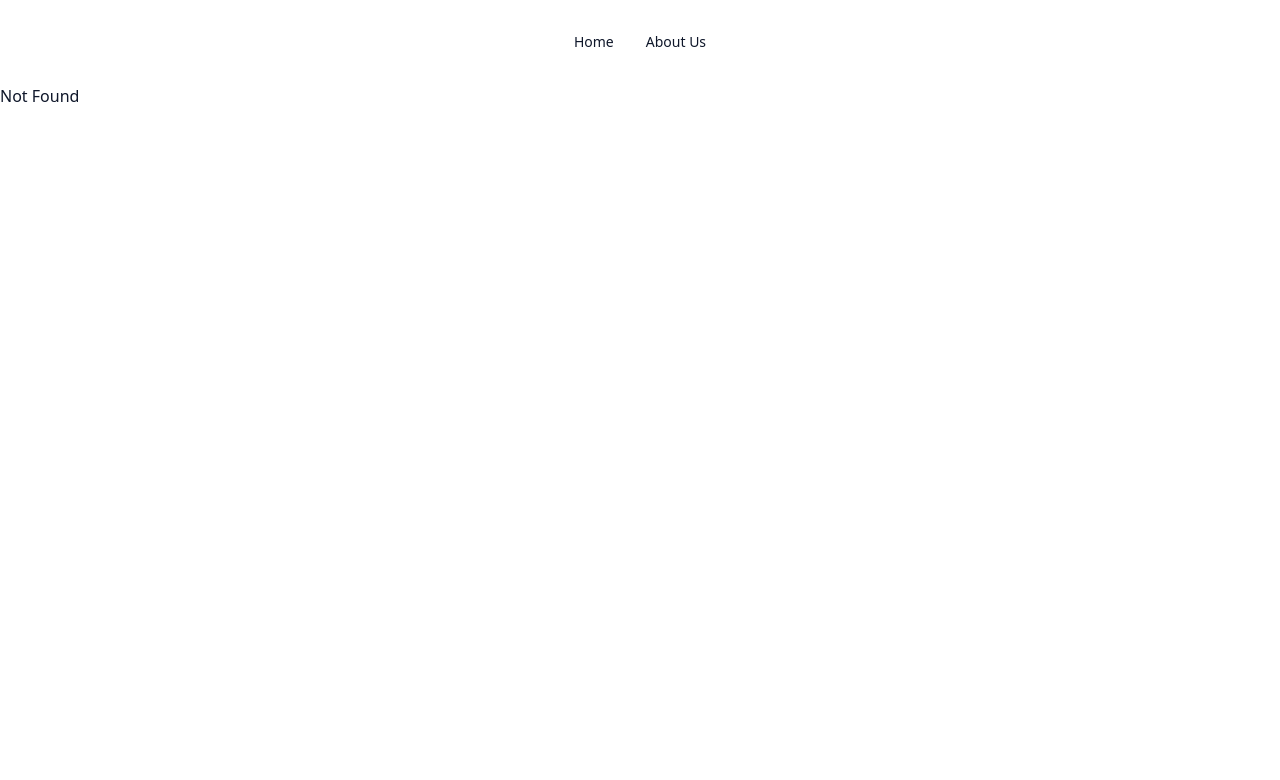
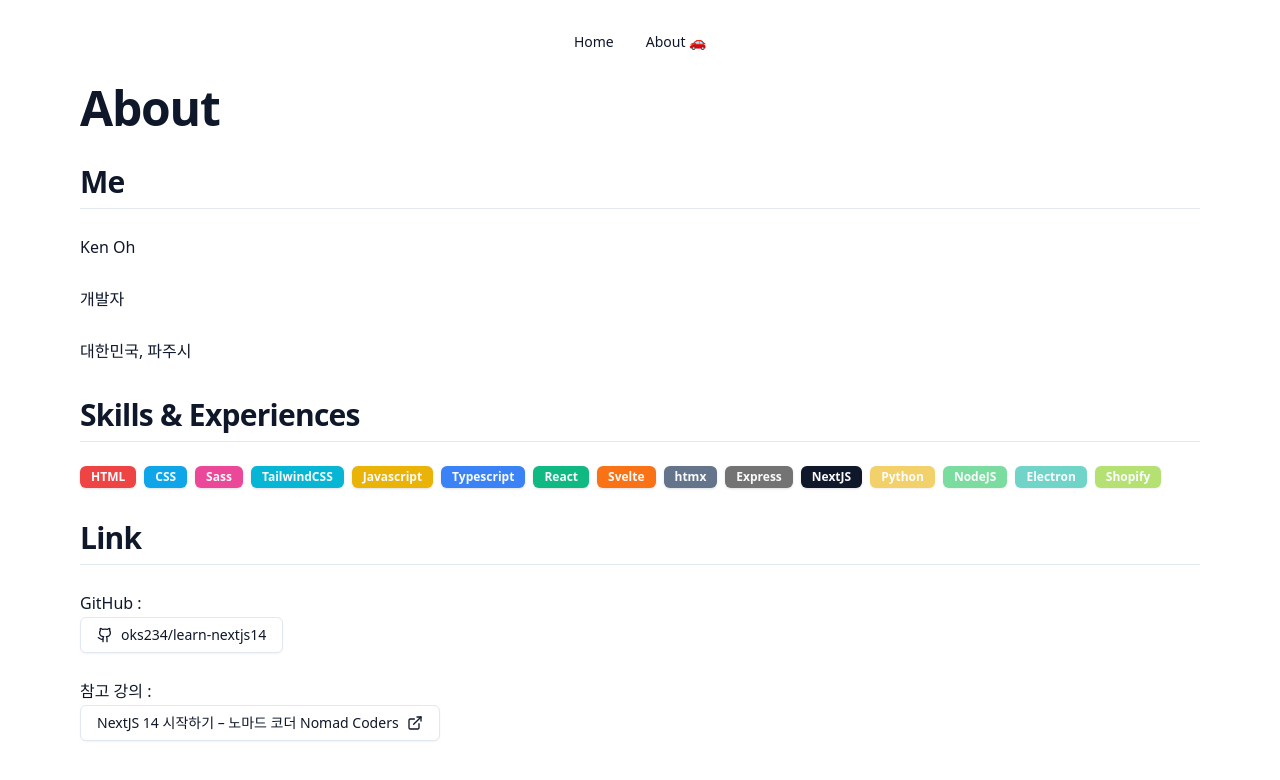
Before and after one commit to oks234/learn-nextjs14, a Next.js app: page /about in a window 1280 px wide. Before the commit this address had no page. Shown: the top 780 px of the page. Built offline with nearby package versions, Linux system fonts and the light colour scheme.

Commit message:
Update skills

```diff
--- a/app/about-us/page.tsx
+++ /dev/null
@@ -1,9 +0,0 @@
-export const metadata = {
-  title: "About us",
-};
-
-export default function AboutUs() {
-  return <div className="container">
-    <h1>About us</h1>
-  </div>;
-}
--- /dev/null
+++ b/app/about/page.tsx
@@ -0,0 +1,52 @@
+import { Github } from "lucide-react";
+import ExternalLink from "@/components/external-link";
+import {
+  TypographyH1,
+  TypographyH2,
+  TypographyP,
+} from "@/components/ui/typography";
+import Skills from "@/components/skills";
+
+export const metadata = {
+  title: "About",
+};
+
+export default function About() {
+  return (
+    <div className="container flex flex-col gap-8">
+      <TypographyH1>About</TypographyH1>
+      <div className="flex flex-col">
+        <TypographyH2>Me</TypographyH2>
+        <TypographyP>Ken Oh</TypographyP>
+        <TypographyP>개발자</TypographyP>
+        <TypographyP>대한민국, 파주시</TypographyP>
+      </div>
+      <div className="flex flex-col">
+        <TypographyH2>Skills & Experiences</TypographyH2>
+        <TypographyP className="flex flex-wrap gap-2">
+          <Skills />
+        </TypographyP>
+      </div>
+      <div className="flex flex-col">
+        <TypographyH2>Link</TypographyH2>
+        <TypographyP>
+          GitHub :
+          <br />
+          <ExternalLink
+            href={"https://github.com/oks234/learn-nextjs14"}
+            noIcon={true}
+          >
+            <Github /> oks234/learn-nextjs14
+          </ExternalLink>
+        </TypographyP>
+        <TypographyP>
+          참고 강의 :
+          <br />
+          <ExternalLink href={"https://nomadcoders.co/nextjs-for-beginners"}>
+            NextJS 14 시작하기 – 노마드 코더 Nomad Coders
+          </ExternalLink>
+        </TypographyP>
+      </div>
+    </div>
+  );
+}
--- a/app/constants.ts
+++ b/app/constants.ts
@@ -1 +1,69 @@
+import colors from "tailwindcss/colors";
+
 export const API_URL = "https://nomad-movies.nomadcoders.workers.dev/movies";
+export const SKILLS = [
+  {
+    skill: "HTML",
+    color: { default: colors.red["500"], hover: colors.red["600"] },
+  },
+  {
+    skill: "CSS",
+    color: { default: colors.sky["500"], hover: colors.sky["600"] },
+  },
+  {
+    skill: "Sass",
+    color: { default: colors.pink["500"], hover: colors.pink["600"] },
+  },
+  {
+    skill: "TailwindCSS",
+    color: { default: colors.cyan["500"], hover: colors.cyan["600"] },
+  },
+  {
+    skill: "Javascript",
+    color: { default: colors.yellow["500"], hover: colors.yellow["600"] },
+  },
+  {
+    skill: "Typescript",
+    color: { default: colors.blue["500"], hover: colors.blue["600"] },
+  },
+  {
+    skill: "React",
+    color: { default: colors.emerald["500"], hover: colors.emerald["600"] },
+  },
+  {
+    skill: "Svelte",
+    color: { default: colors.orange["500"], hover: colors.orange["600"] },
+  },
+  {
+    skill: "htmx",
+    color: { default: colors.slate["500"], hover: colors.slate["600"] },
+  },
+  {
+    skill: "Express",
+    color: { default: colors.neutral["500"], hover: colors.neutral["600"] },
+  },
+  {
+    skill: "NextJS",
+    color: { default: "", hover: "" },
+  },
+  {
+    skill: "Python",
+    color: { default: colors.yellow["500"], hover: colors.yellow["600"] },
+    level: "low",
+  },
+  {
+    skill: "NodeJS",
+    color: { default: colors.green["500"], hover: colors.green["600"] },
+    level: "low",
+  },
+  {
+    skill: "Electron",
+    color: { default: colors.teal["500"], hover: colors.teal["600"] },
+    level: "low",
+  },
+  {
+    skill: "Shopify",
+    color: { default: colors.lime["500"], hover: colors.lime["600"] },
+    level: "low",
+  },
+];
--- a/components/external-link.tsx
+++ b/components/external-link.tsx
@@ -1,5 +1,5 @@
 import { ExternalLinkIcon } from "lucide-react";
-import { Button } from "./ui/button";
+import { Button } from "@/components/ui/button";
 
 interface IExternalLinkProps {
   href: string;
--- a/components/navigation.tsx
+++ b/components/navigation.tsx
@@ -17,9 +17,9 @@
         <li>
           <Link
             className={buttonVariants({ variant: "link" })}
-            href="/about-us"
+            href="/about"
           >
-            About Us {path === "/about-us" && "🚗"}
+            About {path === "/about" && "🚗"}
           </Link>
         </li>
       </ul>
--- /dev/null
+++ b/components/skills.tsx
@@ -0,0 +1,42 @@
+import { SKILLS } from "@/app/constants";
+import { badgeVariants } from "./ui/badge";
+import { CSSProperties } from "react";
+
+export default function Skills() {
+  return (
+    <>
+      {SKILLS.map(({ skill, color, level }) => (
+        <Skill
+          key={skill}
+          skill={skill}
+          color={color}
+          level={level || "default"}
+        />
+      ))}
+    </>
+  );
+}
+
+function Skill({
+  skill,
+  color,
+  level,
+}: {
+  skill: string;
+  color: { default: string; hover: string };
+  level: string;
+}) {
+  const styles: CSSProperties = {};
+  color.default && (styles.backgroundColor = color.default);
+  level === "low" && (styles.opacity = 0.6);
+
+  return (
+    <span
+      key={skill}
+      className={badgeVariants({ variant: "default" })}
+      style={styles}
+    >
+      {skill}
+    </span>
+  );
+}
--- /dev/null
+++ b/components/ui/badge.tsx
@@ -0,0 +1,36 @@
+import * as React from "react"
+import { cva, type VariantProps } from "class-variance-authority"
+
+import { cn } from "@/lib/utils"
+
+const badgeVariants = cva(
+  "inline-flex items-center rounded-md border px-2.5 py-0.5 text-xs font-semibold transition-colors focus:outline-none focus:ring-2 focus:ring-ring focus:ring-offset-2",
+  {
+    variants: {
+      variant: {
+        default:
+          "border-transparent bg-primary text-primary-foreground shadow hover:bg-primary/80",
+        secondary:
+          "border-transparent bg-secondary text-secondary-foreground hover:bg-secondary/80",
+        destructive:
+          "border-transparent bg-destructive text-destructive-foreground shadow hover:bg-destructive/80",
+        outline: "text-foreground",
+      },
+    },
+    defaultVariants: {
+      variant: "default",
+    },
+  }
+)
+
+export interface BadgeProps
+  extends React.HTMLAttributes<HTMLDivElement>,
+    VariantProps<typeof badgeVariants> {}
+
+function Badge({ className, variant, ...props }: BadgeProps) {
+  return (
+    <div className={cn(badgeVariants({ variant }), className)} {...props} />
+  )
+}
+
+export { Badge, badgeVariants }
```
